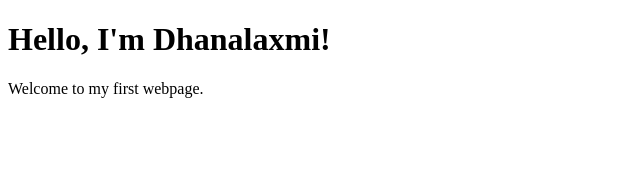
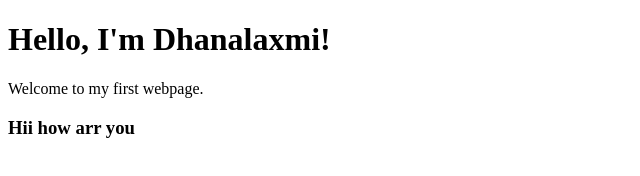
Before and after one commit to dhanalaxmin33-tech/MyfirstrRepo, a plain HTML site: page index.html in a window 1280 px wide. Shown: the whole page, without its empty margins (0-640 px from the left). Drawn offline with Linux system fonts and the light colour scheme.

Commit message:
Update index.html

```diff
--- a/index.html
+++ b/index.html
@@ -6,5 +6,6 @@
 <body>
   <h1>Hello, I'm Dhanalaxmi!</h1>
   <p>Welcome to my first webpage.</p>
+  <h3>Hii how arr you</h3>
 </body>
 </html>
```
